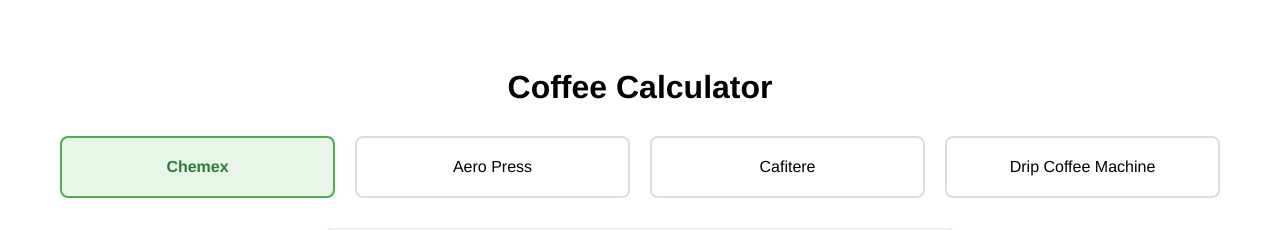
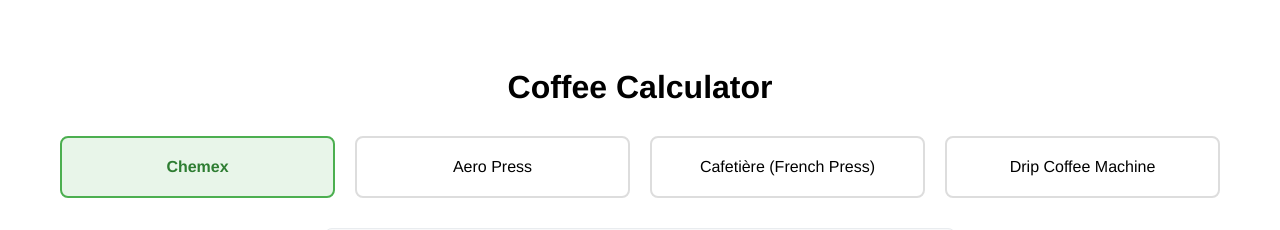
Before and after one commit to Demandflow/coffee-calculator, a Vue app: page / in a window 1280 px wide. Shown: the top 230 px of the page. Built offline with nearby package versions, Linux system fonts and the light colour scheme.

Commit message:
Add French Press calculator with ratios and brewing instructions

```diff
--- a/src/App.vue
+++ b/src/App.vue
@@ -82,7 +82,10 @@
       </div>
     </div>
 
-    <div class="results-section" v-if="selectedMethod === 'Chemex' || selectedMethod === 'Aero Press'">
+    <div class="results-section"
+      v-if="selectedMethod === 'Chemex' ||
+            selectedMethod === 'Aero Press' ||
+            selectedMethod === 'Cafetière (French Press)'">
       <h2>Your Coffee Recipe</h2>
       <div class="recipe-details">
         <p>Water needed: {{ totalWater }}ml</p>
@@ -90,6 +93,9 @@
         <p class="ratio-text">Using ratio 1:{{ ratio }}</p>
         <p v-if="selectedMethod === 'Aero Press'" class="model-text">
           Using {{ selectedAeroPress }} ({{ cupsSize }}ml per cup)
+        </p>
+        <p v-if="selectedMethod === 'Cafetière (French Press)'" class="brew-note">
+          Brew time: 4 minutes before plunging
         </p>
       </div>
     </div>
@@ -100,7 +106,7 @@
 export default {
   data() {
     return {
-      coffeeMethods: ['Chemex', 'Aero Press', 'Cafitere', 'Drip Coffee Machine'],
+      coffeeMethods: ['Chemex', 'Aero Press', 'Cafetière (French Press)', 'Drip Coffee Machine'],
       selectedMethod: 'Chemex',
       peopleCount: 1,
       coffeeStrengths: ['Light', 'Medium', 'Strong'],
@@ -125,7 +131,7 @@ export default {
           size: 'Medium-fine (similar to table salt)',
           reason: 'Works well for a balanced flavor and faster extraction. You can adjust finer or coarser depending on brewing time and strength preference.'
         },
-        'Cafitere': {
+        'Cafetière (French Press)': {
           size: 'Coarse (similar to breadcrumbs)',
           reason: 'Prevents coffee particles from passing through the metal filter and avoids a gritty brew.'
         },
@@ -180,6 +186,18 @@ export default {
             this.ratio = 15;
             break;
         }
+      } else if (this.selectedMethod === 'Cafetière (French Press)') {
+        switch(strength) {
+          case 'Light':
+            this.ratio = 17;
+            break;
+          case 'Medium':
+            this.ratio = 15;
+            break;
+          case 'Strong':
+            this.ratio = 12;
+            break;
+        }
       }
     },
     selectAeroPress(model) {
@@ -197,7 +215,9 @@ export default {
       if (newMethod === 'Chemex') {
         this.cupsSize = 300;
       } else if (newMethod === 'Aero Press') {
-        this.cupsSize = 240; // Default AeroPress size
+        this.cupsSize = 240;
+      } else if (newMethod === 'Cafetière (French Press)') {
+        this.cupsSize = 350; // Standard French Press cup size
       }
       this.selectStrength(this.selectedStrength); // Reset ratio based on new method
     }
@@ -464,4 +484,12 @@ h2 {
   visibility: visible;
   opacity: 1;
 }
+
+.brew-note {
+  color: #2E7D32;
+  font-style: italic;
+  margin-top: 15px;
+  padding-top: 10px;
+  border-top: 1px solid #e0e0e0;
+}
 </style>
```
